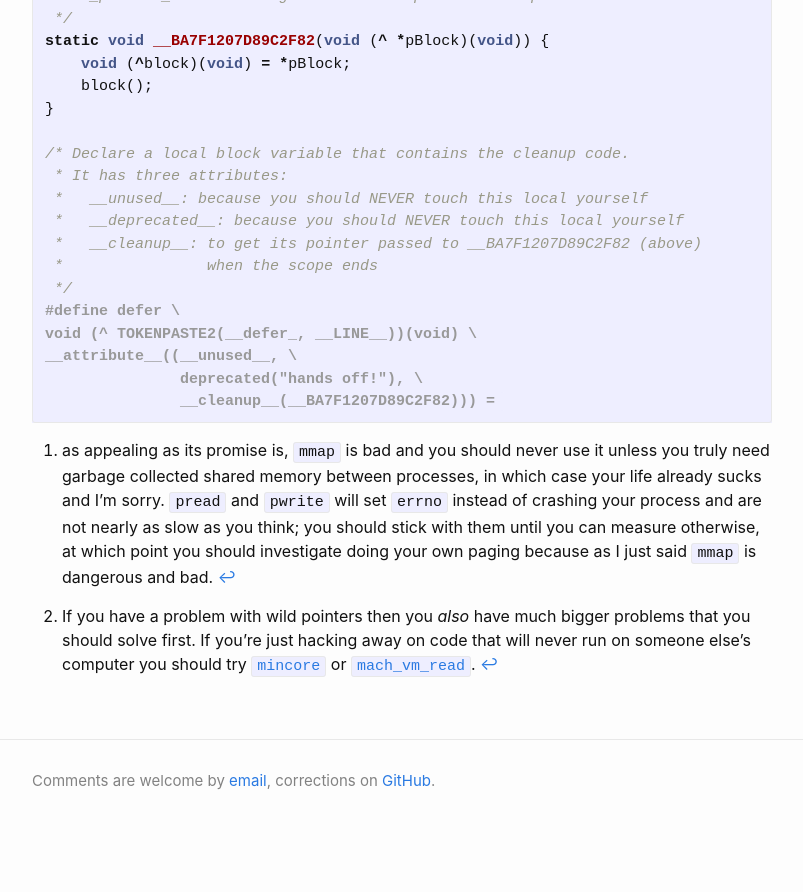
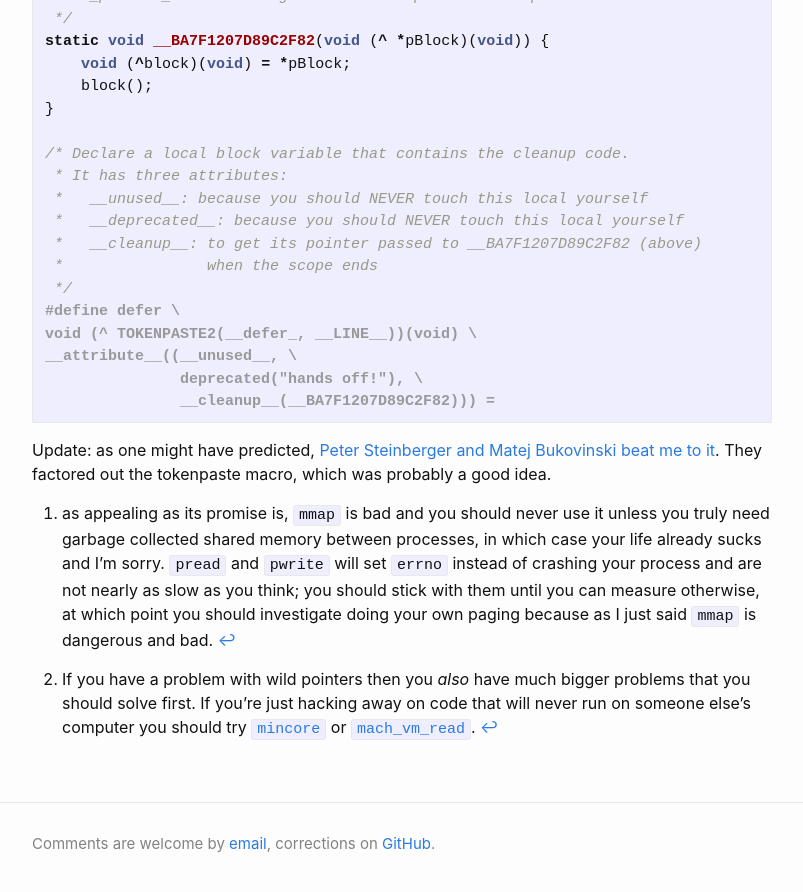
Before and after one commit to numist/numi.st, a Jekyll site: the page built from _posts/2022-01-08-objc-defer.md, in a window 1280 px wide and 900 px high, scrolled down 1535 px. Shown: the top 892 px of the window, without its empty margins (238-1041 px from the left). Built offline with Jekyll 4.4.1, drawn with Linux system fonts in a browser that asks for light colours; before the commit the page ends 2372 px from its top, so only the background shows below that.

Commit message:
steipete is like the vikings

````diff
--- a/_posts/2022-01-08-objc-defer.md
+++ b/_posts/2022-01-08-objc-defer.md
@@ -89,5 +89,7 @@ __attribute__((__unused__, \
                __cleanup__(__BA7F1207D89C2F82))) =
 ```
 
+Update: as one might have predicted, [Peter Steinberger and Matej Bukovinski beat me to it](https://pspdfkit.com/blog/2017/even-swiftier-objective-c/). They factored out the tokenpaste macro, which was probably a good idea.
+
 [^mmap]: as appealing as its promise is, `mmap` is bad and you should never use it unless you truly need garbage collected shared memory between processes, in which case your life already sucks and I'm sorry. `pread` and `pwrite` will set `errno` instead of crashing your process and are not nearly as slow as you think; you should stick with them until you can measure otherwise, at which point you should investigate doing your own paging because as I just said `mmap` is dangerous and bad.
 [^mincore]: If you have a problem with wild pointers then you _also_ have much bigger problems that you should solve first. If you're just hacking away on code that will never run on someone else's computer you should try [`mincore`](https://man7.org/linux/man-pages/man2/mincore.2.html) or [`mach_vm_read`](https://developer.apple.com/documentation/kernel/1402405-mach_vm_read).
````
